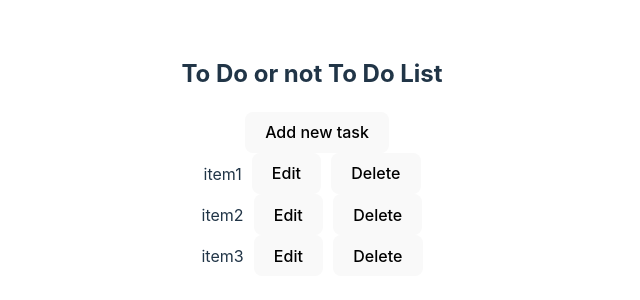
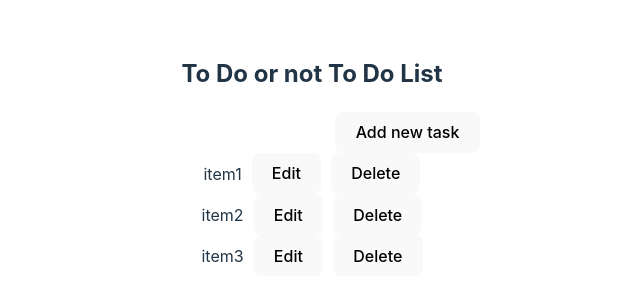
Before and after one commit to shirahn-singh/ImprovedToDoList, a React (Vite) app in the folder ToDoListV2/: page / in a window 1280 px wide. Shown: the part 244-544 px from the top of the page, without its empty margins (328-968 px from the left). Built offline with nearby package versions, Linux system fonts and the light colour scheme.

Commit message:
Add task functionality

```diff
--- a/ToDoListV2/src/App.tsx
+++ b/ToDoListV2/src/App.tsx
@@ -3,15 +3,41 @@ import "./App.css";
 import IndividualTask from "./Components/IndividualTask";
 
 function App() {
+
+
+
+
+
+  var initialList = ["item1", "item2", "item3"];
   var [editTask, editButtonClicked] = useState(false);
   var [deleteTask, deleteButtonClicked] = useState(false);
+  var [addTask, updateNewTask] = useState('');
+  var [taskList, setTaskList] = useState<string[]>(initialList);
 
-  var taskList: string[] = ["item1", "item2", "item3"];
+  const AddTaskToList = () => {
+    if (addTask) {
+      setTaskList([...taskList, addTask]);
+      updateNewTask('');
+   }
+   else{
+      alert("Enter a task to add. ")
+   }
+  };
+
+  const handleAddItem = (e: React.ChangeEvent<HTMLInputElement>) => {
+    updateNewTask(e.target.value);
+  };
 
   return (
     <>
       <h2>To Do or not To Do List</h2>
-      <button type="button" className="button-padding">
+      <input
+            type="text"
+            value={addTask}
+            className="input-task-box font-weight-bold"
+            onChange={handleAddItem}
+          />
+      <button type="button" className="button-padding" onClick = {AddTaskToList} >
         Add new task
       </button>
       {taskList.map((task, index) => (
--- a/ToDoListV2/src/Styling/IndividualTask.css
+++ b/ToDoListV2/src/Styling/IndividualTask.css
@@ -5,5 +5,4 @@
 .input-task-box{
     border: none;
     outline: none;
-    background: none; /*might change this, but will keep it for now. */
 }
```
